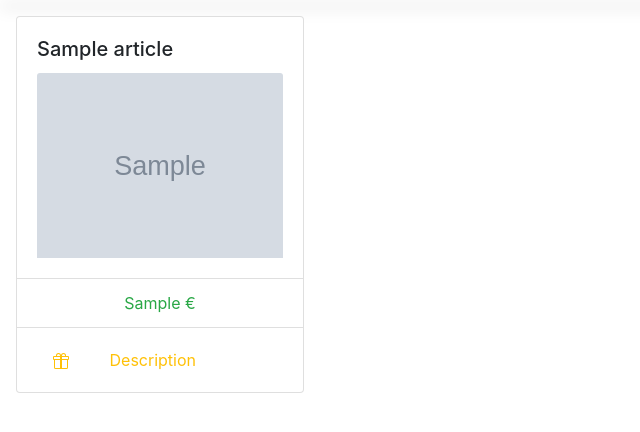
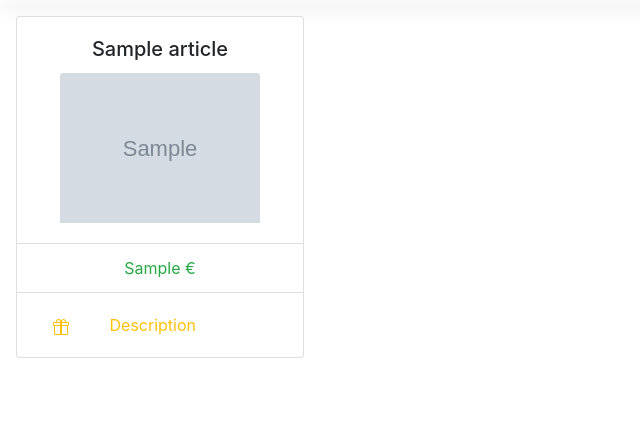
Before and after one commit to randrianaina/E_BOUTIQUE_OK, a Symfony app: template templates/article/index.html.twig in a window 1280 px wide. Shown: the part 92-524 px from the top of the page, without its empty margins (0-640 px from the left). Run offline with Twig, Linux system fonts and the light colour scheme; the template is opened without the code that fills it: most values are stand-ins (such as "Sample title", 1, 10 or a date in 2020); grey boxes marked "Sample" are stand-in pictures; some libraries are stand-ins or nearby versions.

Commit message:
Update CSS

```diff
--- /dev/null
+++ b/public/CSS.css
@@ -0,0 +1,16 @@
+
+/* Taille des images dans les cartes page accueil */
+.card-img-top {
+    max-width: 200px;
+    max-height: 200px;
+}
+
+/* Taille des images des cartes dans le panier*/
+.cartImg{
+    width:150px;
+}
+
+.img-cart {
+    max-width: 100px;
+    max-height: 100px;
+}
--- a/templates/article/index.html.twig
+++ b/templates/article/index.html.twig
@@ -3,20 +3,14 @@
 {% block title %}Hello ArticleController!{% endblock %}
 
 {% block body %}
-<style>
-    .example-wrapper { margin: 1em auto; max-width: 800px; width: 95%; font: 18px/1.5 sans-serif; }
-    .example-wrapper code { background: #F5F5F5; padding: 2px 6px; }
-</style>
 
     <div>
-
             {% for article in articles %}
-
             {# CARD #}
                 <div class="card d-inline-flex m-3" style="width: 18rem; ">
                     <div class="card-body">
-                        <h5 class="card-title">{{article.nomArticle}}</h5>
-                        <div>
+                        <h5 class="card-title text-center">{{article.nomArticle}}</h5>
+                        <div class="text-center">
                             <img src="{{asset('img/' ~ article.imageArticle)}}" class="card-img-top" alt="" >
                         </div>
                     </div>
@@ -26,13 +20,12 @@
                     <div class="card-body">
                     {# Bouton clic panier #}
                             <a href="{{ path ('panier_add', {'id': article.id})}}" class="card-link text-warning mx-3">
-                                        {# path - NAME @Route; on ajoute le parametre demande par la methode 'add'#}
+                                        {# path - NAME @Route; on ajoute le paramètre demandé par la methode 'add'#}
                                                                 {# Chaque BTN va representer l'ID d'article #}
                                 <svg width="1em" height="1em" viewBox="0 0 16 16" class="bi bi-gift" fill="currentColor" xmlns="http://www.w3.org/2000/svg">
                                     <path fill-rule="evenodd" d="M3 2.5a2.5 2.5 0 0 1 5 0 2.5 2.5 0 0 1 5 0v.006c0 .07 0 .27-.038.494H15a1 1 0 0 1 1 1v2a1 1 0 0 1-1 1v7.5a1.5 1.5 0 0 1-1.5 1.5h-11A1.5 1.5 0 0 1 1 14.5V7a1 1 0 0 1-1-1V4a1 1 0 0 1 1-1h2.038A2.968 2.968 0 0 1 3 2.506V2.5zm1.068.5H7v-.5a1.5 1.5 0 1 0-3 0c0 .085.002.274.045.43a.522.522 0 0 0 .023.07zM9 3h2.932a.56.56 0 0 0 .023-.07c.043-.156.045-.345.045-.43a1.5 1.5 0 0 0-3 0V3zM1 4v2h6V4H1zm8 0v2h6V4H9zm5 3H9v8h4.5a.5.5 0 0 0 .5-.5V7zm-7 8V7H2v7.5a.5.5 0 0 0 .5.5H7z"/>
                                 </svg>
                             </a>
-
                         <a href="#" class="card-link text-warning">Description</a>
                     </div>
                 </div>
--- a/templates/base.html.twig
+++ b/templates/base.html.twig
@@ -7,6 +7,7 @@
             {# BOOTSTRAP #}
             <link rel="stylesheet" href="https://stackpath.bootstrapcdn.com/bootstrap/4.5.2/css/bootstrap.min.css" integrity="sha384-JcKb8q3iqJ61gNV9KGb8thSsNjpSL0n8PARn9HuZOnIxN0hoP+VmmDGMN5t9UJ0Z" crossorigin="anonymous">
             {# CSS #}
+            <link rel="stylesheet" href="CSS.css">
         {% endblock %}
     </head>
     <body>
@@ -14,9 +15,11 @@
             {# NAVBAR #}
             <nav class="navbar navbar-expand-lg navbar-dark bg-dark">
                     <a class="navbar-brand" href="#">LineShoP</a>
-                    {# <button class="navbar-toggler" type="button" data-toggle="collapse" data-target="#navbarSupportedContent" aria-controls="navbarSupportedContent" aria-expanded="false" aria-label="Toggle navigation">
+
+                    {# Button Hamburger responsive NE PAS SUPPRIMER !! #}
+                    <button class="navbar-toggler" type="button" data-toggle="collapse" data-target="#navbarSupportedContent" aria-controls="navbarSupportedContent" aria-expanded="false" aria-label="Toggle navigation">
                         <span class="navbar-toggler-icon"></span>
-                    </button> #}
+                    </button>
 
                     <div class="collapse navbar-collapse" id="navbarSupportedContent">
                         <ul class="navbar-nav mr-auto">
--- a/templates/panier/index.html.twig
+++ b/templates/panier/index.html.twig
@@ -22,8 +22,8 @@
                 {% for item in items %}
                     <tr >
                         {# Articles Image + nom #}
-                        <td class="text-center px-0" style="width:150px; ">
-                            <img src="{{asset('img/' ~ item.product.imageArticle)}}" class="w-50"  alt=""  >
+                        <td class="cartImg text-center px-0" >
+                            <img src="{{asset('img/' ~ item.product.imageArticle)}}" class="img-cart"  alt=""  >
                         </td>
                         <td class="text-success text-center">{{item.product.nomArticle}}</td>
                         {# Prix Unitaire #}
```
Also changed, not shown: 3 other files.
